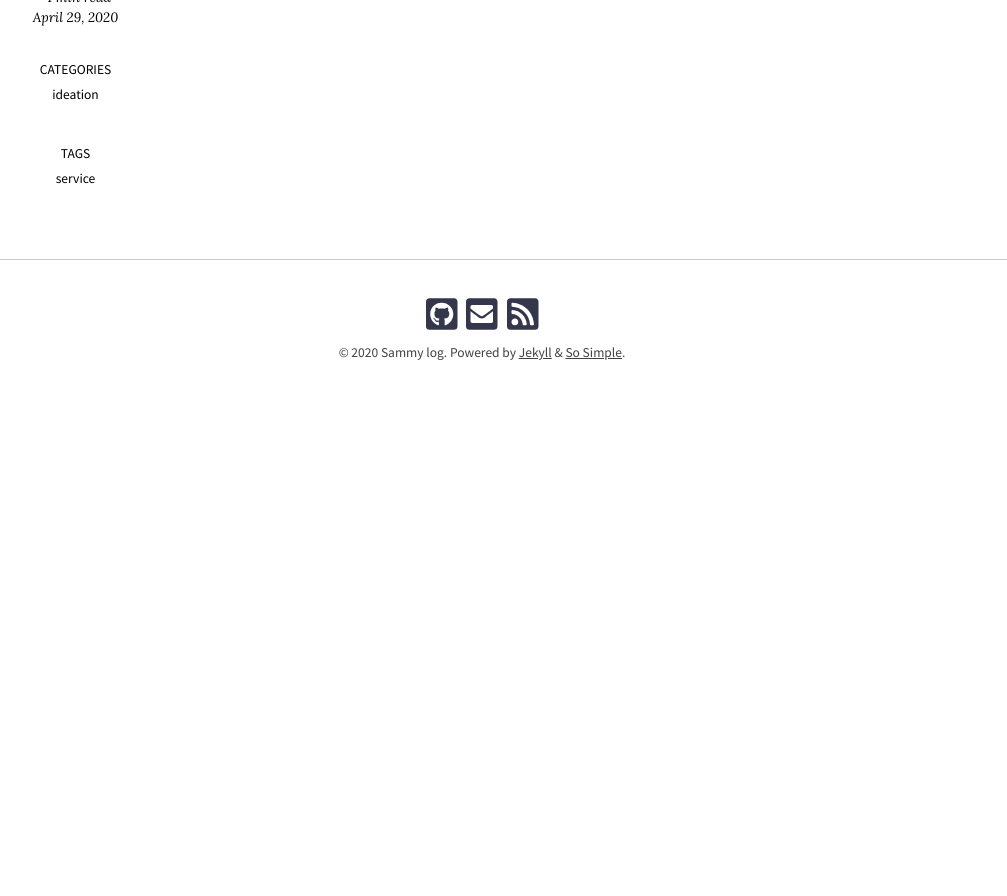
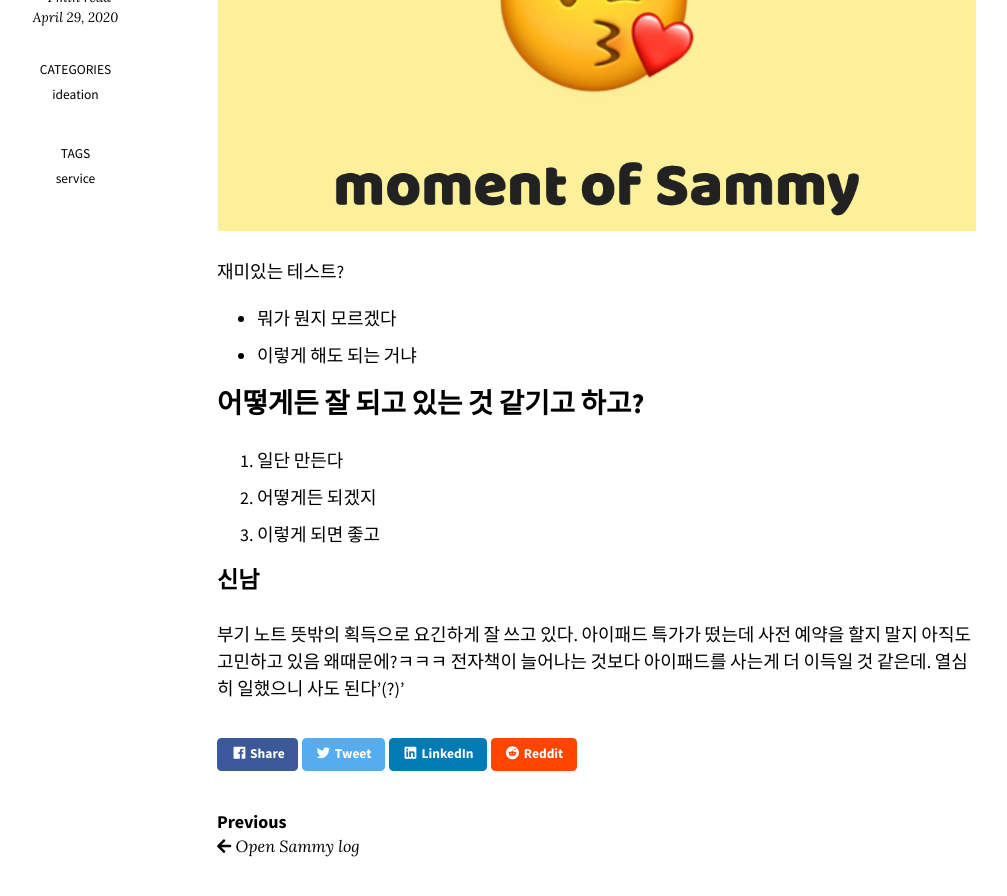
Before and after one commit to ssammykim/ssammykim.github.io, a Jekyll site: the page built from _posts/2020-04-29-test-post.md, in a window 1280 px wide and 900 px high, scrolled down 1198 px. Shown: the top 896 px of the window, without its empty margins (158-1165 px from the left). Built offline with Jekyll 4.4.1, drawn with Linux system fonts in a browser that asks for light colours; nearby versions of some CDN libraries; some web fonts are replaced; comment, search, counter and statistics services are not loaded; before the commit the page ends 1633 px from its top, so only the background shows below that.

Commit message:
Add description 0429_test_post

```diff
--- a/_posts/2020-04-29-test-post.md
+++ b/_posts/2020-04-29-test-post.md
@@ -5,6 +5,18 @@ date: Apr 29, 2020
 categories: ['ideation']
 tags: ['service']
 page.last_modified_at: '%b %d, %H:%M:%S'
+---
+# 이미지 넣어보려고 테스트
+![input](/images/moment_of_sammy.png){: width="100%"}{: .center}
+재미있는 테스트?
 
----
-<p>이미지 넣어보려고 테스트</p>
+- 뭐가 뭔지 모르겠다
+- 이렇게 해도 되는 거냐
+
+## 어떻게든 잘 되고 있는 것 같기고 하고?
+1. 일단 만든다
+2. 어떻게든 되겠지
+3. 이렇게 되면 좋고
+
+### 신남
+부기 노트 뜻밖의 획득으로 요긴하게 잘 쓰고 있다. 아이패드 특가가 떴는데 사전 예약을 할지 말지 아직도 고민하고 있음 왜때문에?ㅋㅋㅋ 전자책이 늘어나는 것보다 아이패드를 사는게 더 이득일 것 같은데. 열심히 일했으니 사도 된다'(?)'
```
